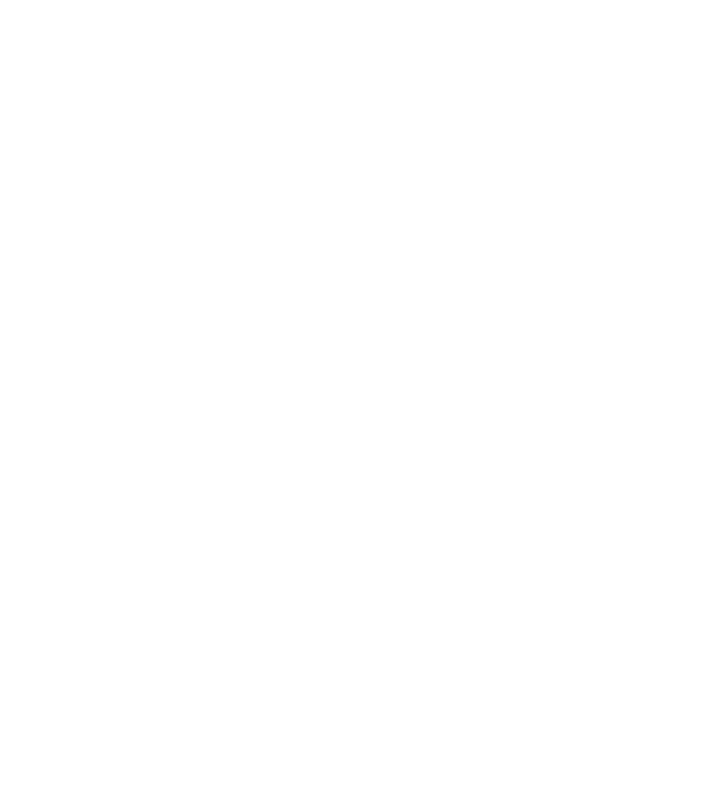
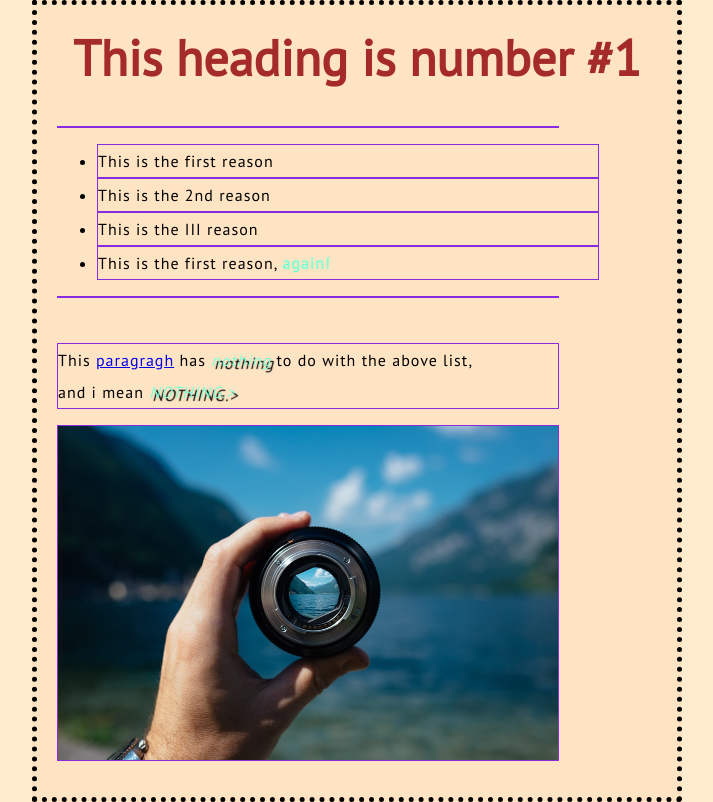
Before and after one commit to scary6ran/test-site, a plain HTML site: page index.html in a window 1280 px wide. Shown: the whole page, without its empty margins (283-996 px from the left). Drawn offline with Linux system fonts and the light colour scheme.

Commit message:
updated test site w/ css styles links and an image.

```diff
--- a/index.html
+++ b/index.html
@@ -3,9 +3,28 @@
 <!--create a plain blog article page using different headings, paragraphs, bold, italicized, -->
 <html>
     <head> <!--holds title, language, links, ect... -->
+        <meta charset="utf-8">
+        <title>test site index</title>
         <link href="styles/style.css" rel="stylesheet"> <!--link to css stylesheet-->
+        <link rel="preconnect" href="https://fonts.googleapis.com"> <!--google font set up-->
+        <link rel="preconnect" href="https://fonts.gstatic.com" crossorigin>
+        <link href="https://fonts.googleapis.com/css2?family=PT+Sans&display=swap" rel="stylesheet">
+
     </head>
     <body> <!--content for blog -->
-
+            <h1>This heading is number #1</h1>
+            <p>
+                <ul>
+                    <li>This is the first reason</li>
+                    <li>This is the 2nd reason</li>
+                    <li>This is the III reason</li>
+                    <li>This is the first reason, <strong>again!</strong></li>
+                </ul>
+            </p>
+            <br>
+            <p>This <a href="https://en.wikipedia.org/wiki/Main_Page">paragragh</a> has <em>nothing</em> to do with the above list,<br> and i mean <em>NOTHING.></em></p>
+            <p>
+                <img src="images/photo-1453728013993-6d66e9c9123a.jpeg" alt="pay no attention to the photo.">
+            </p>
     </body>
 </html>
--- a/styles/style.css
+++ b/styles/style.css
@@ -1,22 +1,46 @@
 html {
-
+    background-color: blanchedalmond;
+    font-size: 10px;
+    font-family: 'PT Sans', sans-serif;
+}
+body {
+    background-color: bisque;
+    width: 600px;
+    margin: 0 auto;
+    padding: 0 20px 20px 20px;
+    border: 5px dotted black
 }
 h1 {
+    font-size: 50px;
+    text-align: center;
+    margin: 0;
+    padding: 20px 0;
+    color:brown;
 
 }
 h2 {
-
+    margin: 0;
 }
 h3 {
-
+    margin: 0;
 }
-p {
+p, li {
     width: 500px;
+    font-size: 16px;
+    line-height: 2;
+    letter-spacing: 1px;
     border: 1px solid blueviolet;
 }
 em {
     color:aquamarine;
+    text-shadow: 3px 3px 1px black;
 }
 strong {
     color:aquamarine;
 }
+img {
+    width: 500px;
+    display: block;
+    margin: 0 auto;
+    object-position: right top;
+}
```
Also changed, not shown: images/photo-1453728013993-6d66e9c9123a.jpeg (added).
